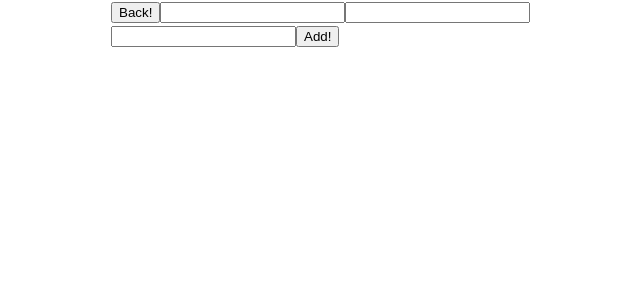
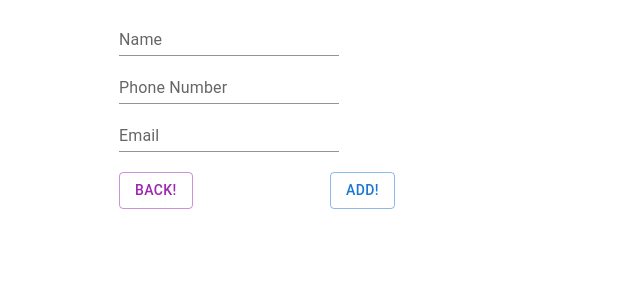
Before and after one commit to salgadopietrini/contacts-app, a React (Create React App) app: page /contactsCreator in a window 1280 px wide. Shown: the top 300 px of the page, without its empty margins (253-893 px from the left). Built offline with nearby package versions, Linux system fonts and the light colour scheme.

Commit message:
add stylings

```diff
--- a/package.json
+++ b/package.json
@@ -5,6 +5,7 @@
   "dependencies": {
     "@emotion/react": "^11.5.0",
     "@emotion/styled": "^11.3.0",
+    "@mui/icons-material": "^5.0.4",
     "@mui/material": "^5.0.4",
     "@testing-library/jest-dom": "^5.14.1",
     "@testing-library/react": "^11.2.7",
--- a/src/components/Contact/Contact.js
+++ b/src/components/Contact/Contact.js
@@ -1,5 +1,8 @@
 import React, { useState, useContext } from "react";
 import { Link } from "react-router-dom";
+import TextField from "@mui/material/TextField";
+import Button from "@mui/material/Button";
+import Box from "@mui/material/Box";
 
 import { Context } from "../../StoreWrapper";
 
@@ -43,22 +46,55 @@ export default function Contact(props) {
   };
 
   return (
-    <div>
-      <Link to={"/"}>
-        <button>Back!</button>
+    <Box sx={{ "& > :not(style)": { m: 1 } }}>
+      <Link to={"/"} style={{ textDecoration: "none" }}>
+        <Button variant="outlined" color="error" onClick={handleDelete}>
+          Delete
+        </Button>
       </Link>
-      <div>{user.name}</div>
-      <div>{user.phone}</div>
-      <div>{user.email}</div>
-      <input onChange={handleName} value={user.name} />
-      <input onChange={handlePhone} value={user.phone} />
-      <input onChange={handleEmail} value={user.email} />
-      <Link to={"/"}>
-        <button onClick={handleReplace}>Save</button>
-      </Link>
-      <Link to={"/"}>
-        <button onClick={handleDelete}>Delete</button>
-      </Link>
-    </div>
+      <form style={{ marginBottom: "20px" }}>
+        <TextField
+          id="name"
+          label="Name"
+          variant="standard"
+          onChange={handleName}
+          value={user.name}
+        />
+        <br />
+        <TextField
+          id="phone-number"
+          label="Phone Number"
+          variant="standard"
+          onChange={handlePhone}
+          value={user.phone}
+        />
+        <br />
+        <TextField
+          id="email"
+          label="Email"
+          variant="standard"
+          onChange={handleEmail}
+          value={user.email}
+        />
+      </form>
+      <div
+        style={{
+          display: "flex",
+          justifyContent: "space-between",
+          width: "50%",
+        }}
+      >
+        <Link to={"/"} style={{ textDecoration: "none" }}>
+          <Button variant="outlined" color="secondary">
+            Back!
+          </Button>
+        </Link>
+        <Link to={"/"} style={{ textDecoration: "none" }}>
+          <Button variant="outlined" onClick={handleReplace}>
+            Save
+          </Button>
+        </Link>
+      </div>
+    </Box>
   );
 }
--- a/src/components/ContactsContainer/ContactsContainer.js
+++ b/src/components/ContactsContainer/ContactsContainer.js
@@ -4,13 +4,21 @@ import { Link } from "react-router-dom";
 import { Context } from "../../StoreWrapper";
 import List from "@mui/material/List";
 import Divider from "@mui/material/Divider";
+import Box from "@mui/material/Box";
+import Fab from "@mui/material/Fab";
+import AddIcon from "@mui/icons-material/Add";
+import Typography from "@mui/material/Typography";
 
 export default function ContactsContainer() {
   const { store } = useContext(Context);
 
   return (
-    <div>
+    <Box sx={{ "& > :not(style)": { m: 1 } }}>
       {store.contacts.length > 0 ? (
+        <>
+          <Typography variant="h5" component="div" gutterBottom>
+            My contacts
+          </Typography>
           <List
             sx={{ width: "100%", maxWidth: 360, bgcolor: "background.paper" }}
           >
@@ -23,14 +31,27 @@ export default function ContactsContainer() {
             ))}
             <Divider variant="inset" component="li" />
           </List>
+        </>
       ) : (
         <>
-          <h2>Create a new contact!</h2>
+          <Typography variant="h5" component="div" gutterBottom>
+            Create new contact!
+          </Typography>
         </>
       )}
+      <div
+        style={{
+          display: "flex",
+          justifyContent: "flex-end",
+          marginRight: "35%",
+        }}
+      >
         <Link to={"/contactsCreator"}>
-        <button>Add</button>
+          <Fab color="primary" aria-label="add">
+            <AddIcon />
+          </Fab>
         </Link>
       </div>
+    </Box>
   );
 }
--- a/src/components/ContactsCreator/ContactsCreator.js
+++ b/src/components/ContactsCreator/ContactsCreator.js
@@ -1,5 +1,8 @@
 import React, { useState, useContext } from "react";
 import { Link } from "react-router-dom";
+import Box from "@mui/material/Box";
+import TextField from "@mui/material/TextField";
+import Button from "@mui/material/Button";
 
 import { Context } from "../../StoreWrapper";
 
@@ -31,18 +34,47 @@ export default function ContactsCreator(props) {
   };
 
   return (
-    <div>
-      <form>
-        <Link to={"/"}>
-          <button>Back!</button>
+    <Box sx={{ "& > :not(style)": { m: 1 } }}>
+      <form style={{ marginBottom: "20px" }}>
+        <TextField
+          id="name"
+          label="Name"
+          variant="standard"
+          onChange={handleName}
+        />
+        <br />
+        <TextField
+          id="phone-number"
+          label="Phone Number"
+          variant="standard"
+          onChange={handlePhone}
+        />
+        <br />
+        <TextField
+          id="email"
+          label="Email"
+          variant="standard"
+          onChange={handleEmail}
+        />
+      </form>
+      <div
+        style={{
+          display: "flex",
+          justifyContent: "space-between",
+          width: "50%",
+        }}
+      >
+        <Link to={"/"} style={{ textDecoration: "none" }}>
+          <Button variant="outlined" color="secondary">
+            Back!
+          </Button>
         </Link>
-        <input onChange={handleName} />
-        <input onChange={handlePhone} />
-        <input onChange={handleEmail} />
-        <Link to={"/"}>
-          <button onClick={add}>Add!</button>
+        <Link to={"/"} style={{ textDecoration: "none" }}>
+          <Button variant="outlined" onClick={add}>
+            Add!
+          </Button>
         </Link>
-      </form>
-    </div>
+      </div>
+    </Box>
   );
 }
--- a/src/components/ContactsPreview/ContactsPreview.js
+++ b/src/components/ContactsPreview/ContactsPreview.js
@@ -1,35 +1,25 @@
 import React from "react";
-import ListItem from "@mui/material/ListItem";
+import ListItemButton from "@mui/material/ListItemButton";
 import ListItemText from "@mui/material/ListItemText";
 import ListItemAvatar from "@mui/material/ListItemAvatar";
 import Avatar from "@mui/material/Avatar";
-import Typography from "@mui/material/Typography";
+import ImageIcon from "@mui/icons-material/Image";
 import { Link } from "react-router-dom";
 
 export default function ContactsPreview(props) {
   return (
-    <ListItem alignItems="flex-start">
-      <Link to={{ pathname: "/contact", state: { ...props } }}>
+    <Link
+      to={{ pathname: "/contact", state: { ...props } }}
+      style={{ textDecoration: "none" }}
+    >
+      <ListItemButton>
         <ListItemAvatar>
-          <Avatar alt="Remy Sharp" src="/static/images/avatar/1.jpg" />
+          <Avatar>
+            <ImageIcon />
+          </Avatar>
         </ListItemAvatar>
-        <ListItemText
-          primary={props.info.name}
-          secondary={
-            <React.Fragment>
-              <Typography
-                sx={{ display: "inline" }}
-                component="span"
-                variant="body2"
-                color="text.primary"
-              >
-                {props.info.phone}
-              </Typography>
-              {" — I'll be in your neighborhood doing errands this…"}
-            </React.Fragment>
-          }
-        />
-      </Link>
-    </ListItem>
+        <ListItemText primary={props.info.name} secondary={props.info.phone} />
+      </ListItemButton>
+    </Link>
   );
 }
```
Also changed, not shown: src/components/ContactsContainer/material.js (deleted), 1 other file (tests, documents, lock files or other folders). Lines whose indentation alone changed are shown as unchanged.
